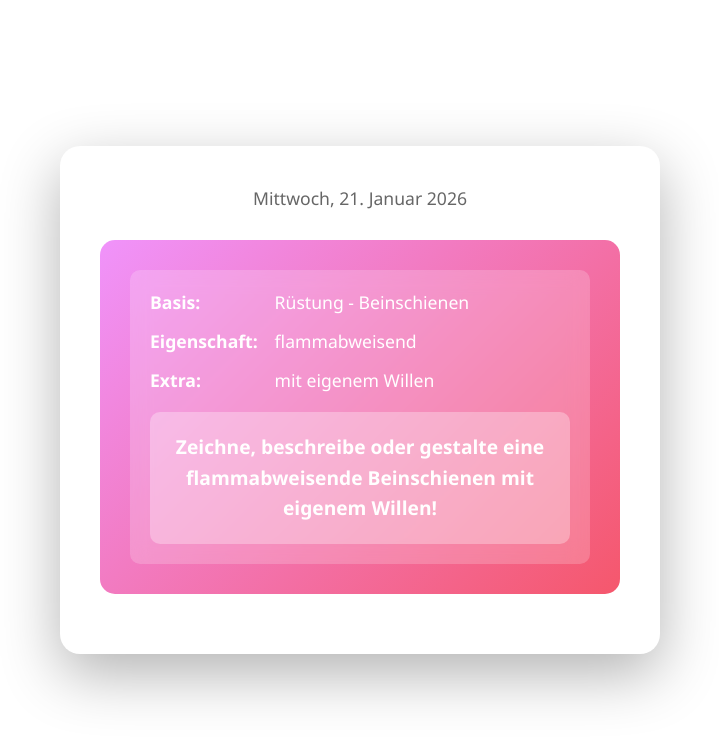
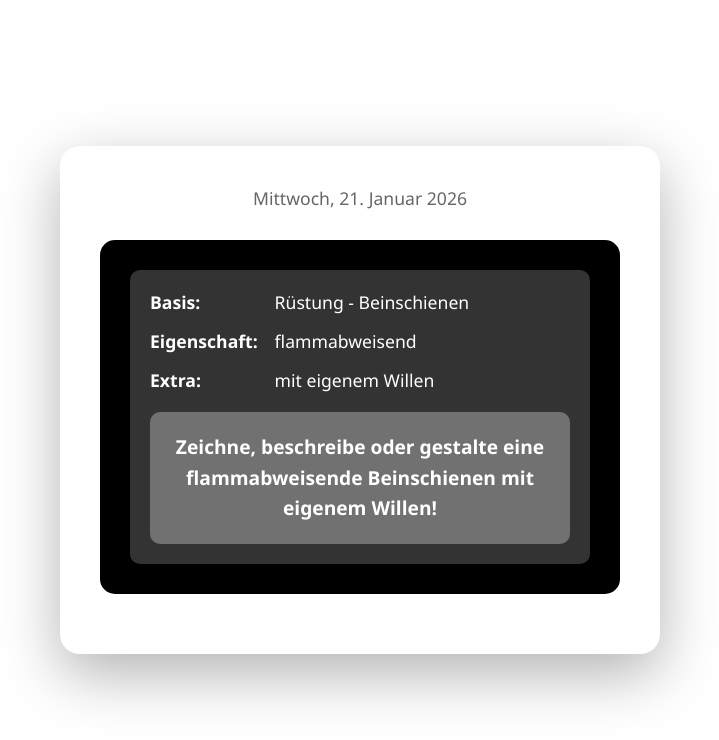
Before and after one commit to AnnyDe/Daily_Quest, a plain HTML site: page index.html in a window 1280 px wide. Shown: the whole page, without its empty margins (280-999 px from the left). Drawn offline with Linux system fonts and the light colour scheme.

Commit message:
Change task box background to black

```diff
--- a/index.html
+++ b/index.html
@@ -44,7 +44,7 @@
         }
 
         .task-box {
-            background: linear-gradient(135deg, #f093fb 0%, #f5576c 100%);
+            background: black;
             border-radius: 15px;
             padding: 30px;
             margin-bottom: 20px;
```
